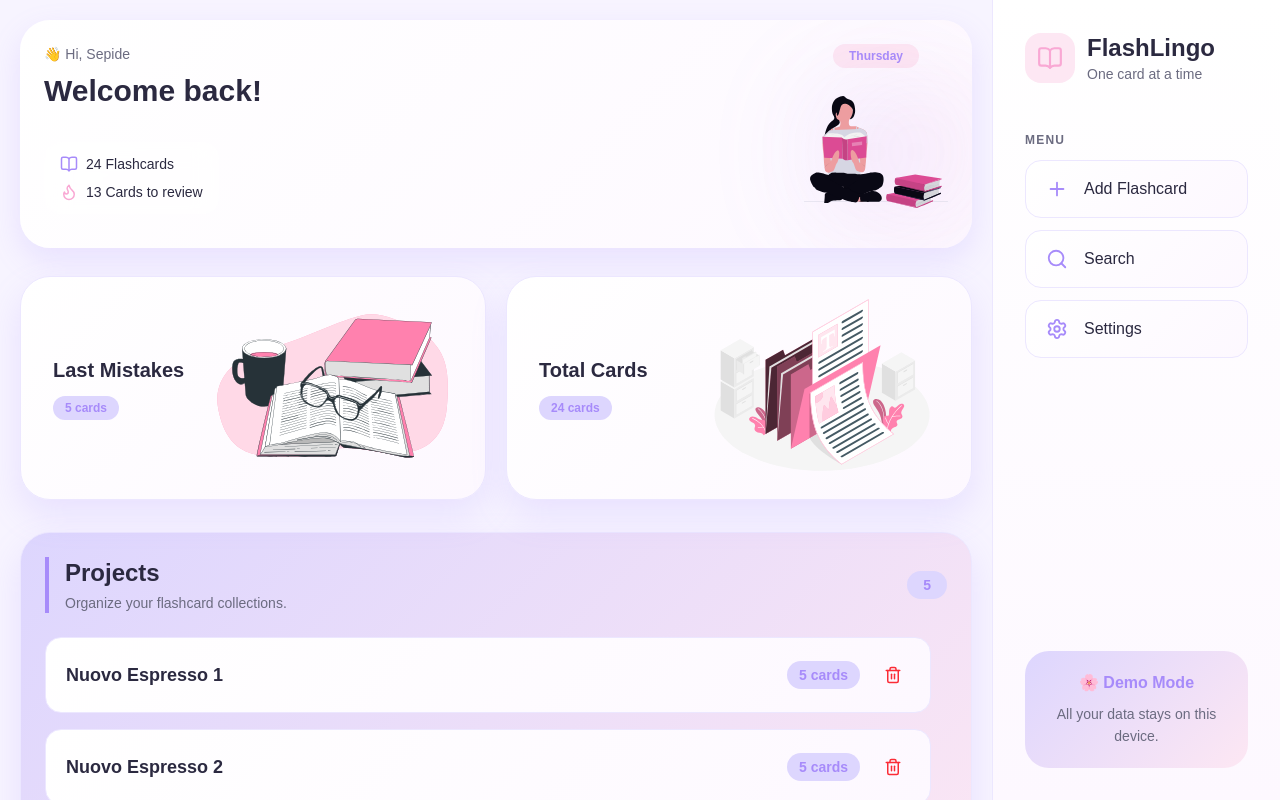
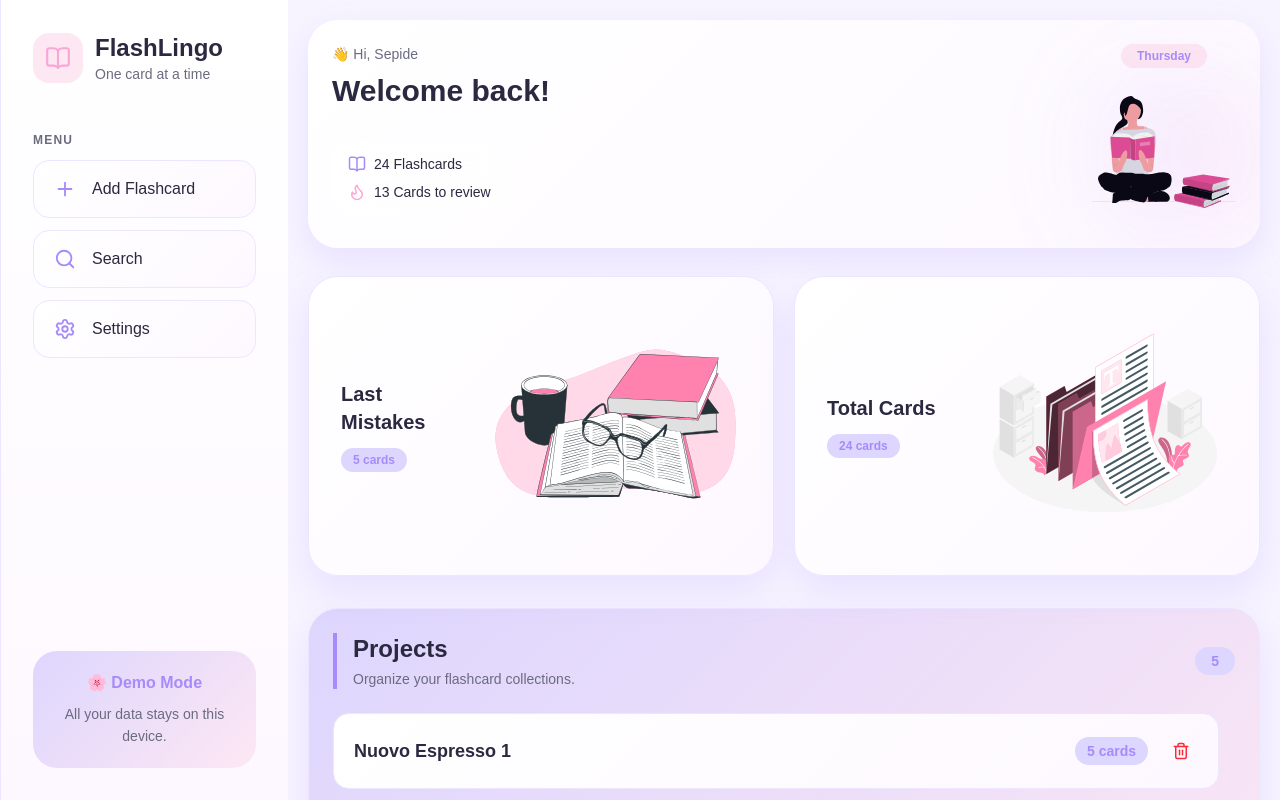
Before and after one commit to SepideNorouzi/FlashLingo, a React (Vite) app: page / in a window 1280 px wide. Shown: the top 800 px of the page. Built offline with nearby package versions, Linux system fonts and the light colour scheme; a web font is replaced by a local one.

Commit message:
fix production errors

```diff
--- a/src/components/dashboard/StatCard.tsx
+++ b/src/components/dashboard/StatCard.tsx
@@ -18,7 +18,7 @@ function StatCard({ title, count, image, to }: StatCardProps) {
         className="
 group
 flex
-min-h-56
+h-full
 flex-col
 items-center
 justify-center
@@ -32,7 +32,7 @@ duration-300
 hover:-translate-y-1
 hover:shadow-xl
 
-md:h-56
+md:h-full
 md:flex-row
 md:justify-between
 md:px-8
@@ -83,16 +83,7 @@ md:px-8
         <img
           src={image}
           alt={title}
-          className="
-      mt-4
-      h-35
-      w-35
-      object-contain
-
-      md:mt-0
-      md:h-60
-      md:w-60
-    "
+          className="mt-4 w-full max-w-[100px] object-contain md:mt-0 md:max-w-[250px]"
         />
       </article>
     </Link>
--- a/src/components/flashCard/CardHeader.tsx
+++ b/src/components/flashCard/CardHeader.tsx
@@ -14,7 +14,7 @@ function CardHeader({ current, total }: CardHeaderProps) {
       {/* Top Row */}
       <div className="flex items-center justify-between">
         <Link
-          to="/dashboard"
+          to="/"
           className="
             flex
             items-center
--- a/src/components/navigation/Navbar.tsx
+++ b/src/components/navigation/Navbar.tsx
@@ -14,8 +14,8 @@ function Navbar() {
 
   return (
     <>
-      {/* Desktop */}
-      <div className="hidden md:block">
+      {/* Desktop — wrapper must be sticky and full height */}
+      <div className="hidden md:sticky md:top-0 md:block md:h-screen">
         <Sidebar onOpenModal={openModal} />
       </div>
 
@@ -26,9 +26,7 @@ function Navbar() {
 
       {/* Modals */}
       <AddCardModal open={activeModal === "add-card"} onClose={closeModal} />
-
       <SearchModal open={activeModal === "search"} onClose={closeModal} />
-
       <SettingModal open={activeModal === "settings"} onClose={closeModal} />
     </>
   );
--- a/src/components/navigation/Sidebar.tsx
+++ b/src/components/navigation/Sidebar.tsx
@@ -30,10 +30,8 @@ function Sidebar({ onOpenModal }: SidebarProps) {
 <aside
   className="
     hidden
-    md:sticky
-    md:top-0
     md:flex
-    md:h-screen
+    h-full
     w-72
     flex-col
     justify-between
@@ -41,8 +39,7 @@ function Sidebar({ onOpenModal }: SidebarProps) {
     p-8
   "
   style={{
-        background:
-          "linear-gradient(180deg,var(--surface),var(--surface-soft))",
+    background: "linear-gradient(180deg,var(--surface),var(--surface-soft))",
     borderColor: "var(--border)",
   }}
 >
--- a/src/layout/Main.tsx
+++ b/src/layout/Main.tsx
@@ -9,7 +9,7 @@ interface MainProps {
 
 function Main({ totalCards, mistakeCards }: MainProps) {
   return (
-    <section className="mt-7 grid grid-cols-2 gap-5">
+    <section className="mt-7 grid grid-cols-2 items-stretch gap-5">
       <StatCard
         title="Last Mistakes"
         count={mistakeCards}
--- a/src/layout/MainLayout.tsx
+++ b/src/layout/MainLayout.tsx
@@ -1,23 +1,21 @@
 import { Outlet } from "react-router";
-
 import Navbar from "../components/navigation/Navbar";
 
 function MainLayout() {
   return (
-    <div className="min-h-screen" style={{ background: "var(--bg)" }}>
-      <div className="mx-auto flex max-w-7xl items-stretch">
-        {/* Content */}
+    <div
+      className="flex min-h-screen"
+      style={{ background: "var(--bg)" }}
+    >
+      {/* Sidebar — lives outside the scroll context so sticky works */}
+      <Navbar />
 
-        <main className="flex-1">
-          <div className="mx-auto w-full max-w-[430px] md:max-w-5xl p-5 pb-24 md:pb-5">
-            <Outlet />
-          </div>
-        </main>
-
-        {/* Sidebar */}
-
-        <Navbar />
-      </div>
+      {/* Main content — this is the only thing that scrolls */}
+      <main className="flex-1 overflow-x-hidden">
+        <div className="mx-auto w-full max-w-[430px] p-5 pb-24 md:max-w-5xl md:pb-5">
+          <Outlet />
+        </div>
+      </main>
     </div>
   );
 }
```
Lines whose indentation alone changed are shown as unchanged.
